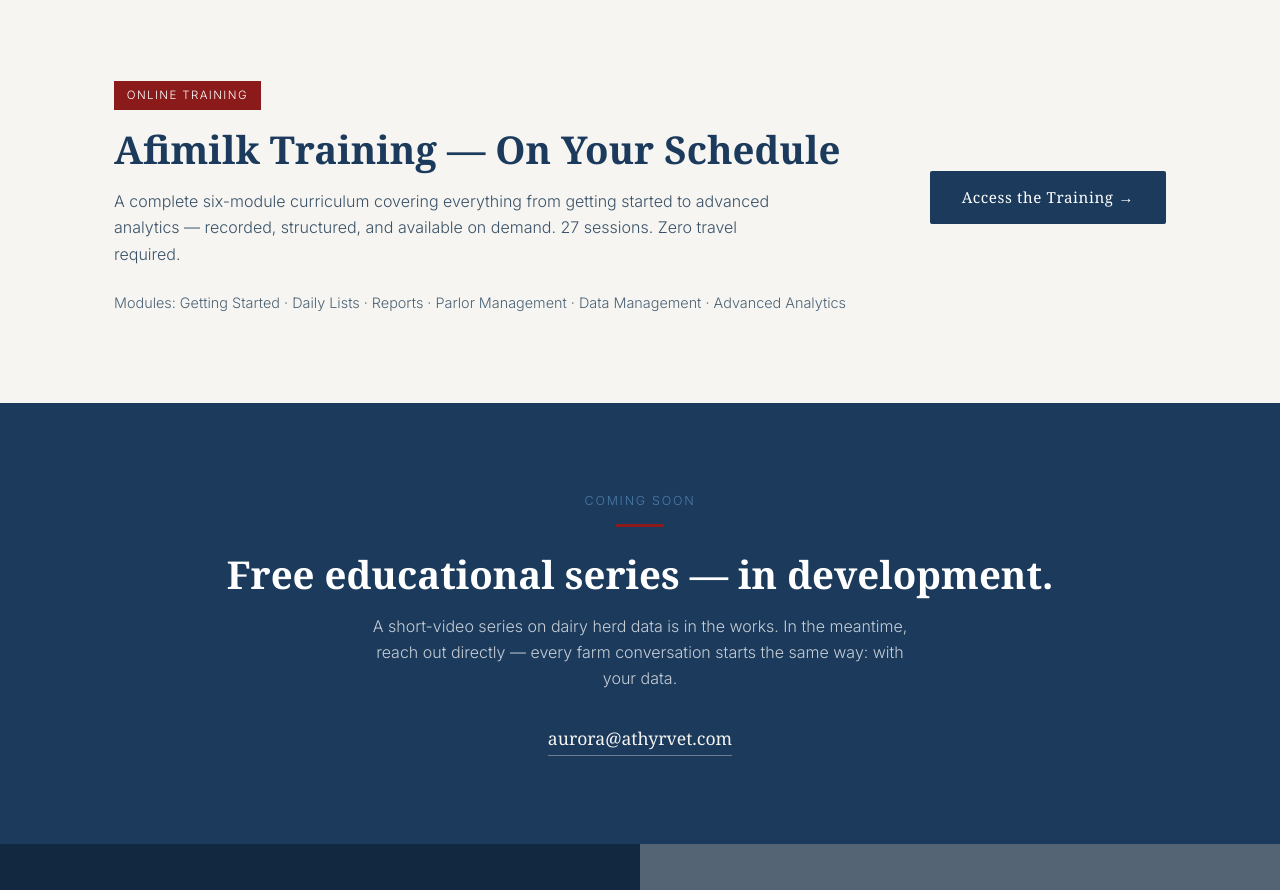
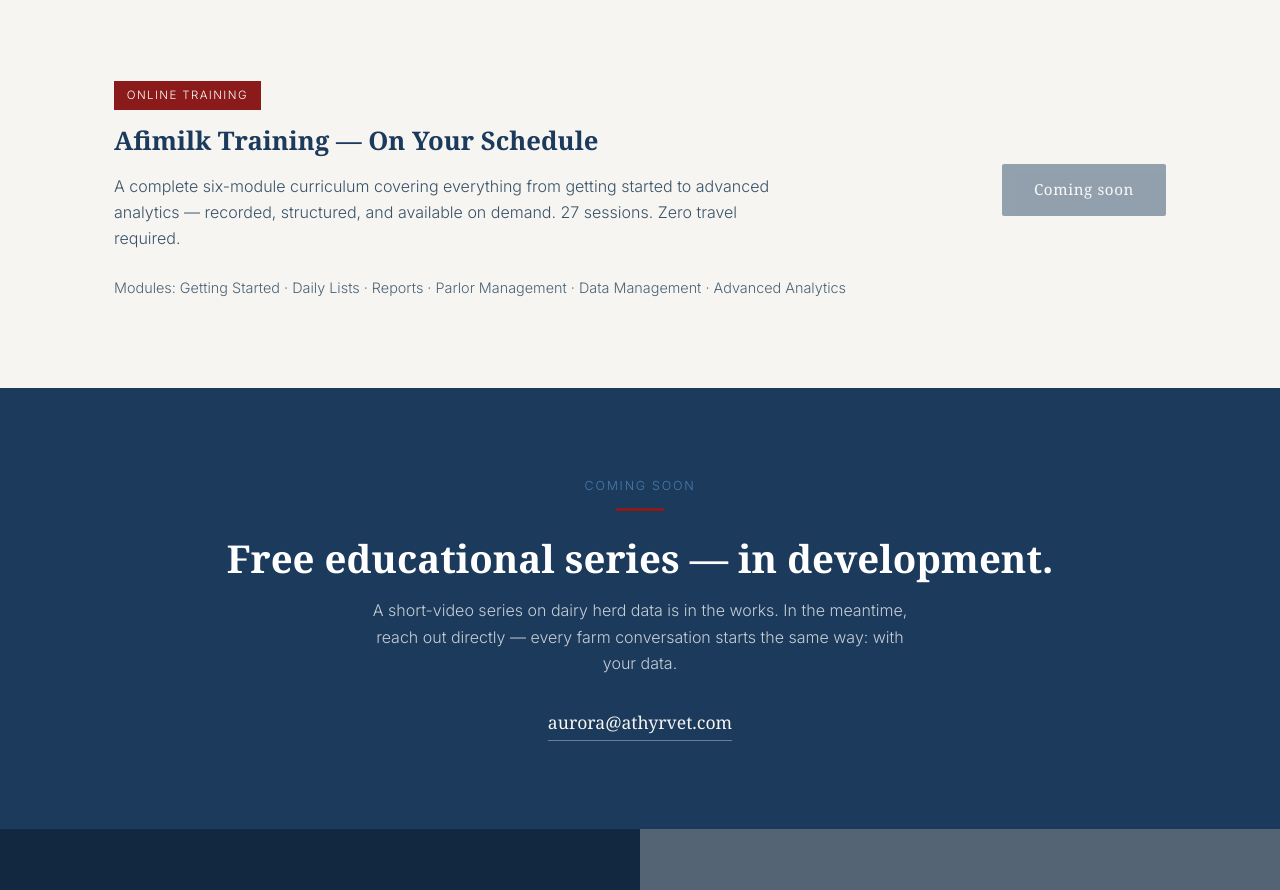
Before and after one commit to athyrvet/athyrvet-dairy, a plain HTML site: page index.html in a window 1280 px wide. Shown: the part 3640-4530 px from the top of the page. Drawn offline with Linux system fonts and the light colour scheme; a web font is replaced by a local one.

Commit message:
Round 5-6: coming soon button + mastermind title fix

```diff
--- a/index.html
+++ b/index.html
@@ -536,7 +536,7 @@
       <div class="mastermind-inner">
         <div>
           <span class="mastermind-tag">Online Training</span>
-          <h2 class="section-title">Afimilk Training &mdash; On Your Schedule</h2>
+          <h2 class="section-title" style="font-size: clamp(1.2rem, 2vw, 1.65rem);">Afimilk Training &mdash; On Your Schedule</h2>
           <p class="section-body" style="margin-bottom: 1.5rem;">
             A complete six-module curriculum covering everything from getting started to advanced analytics &mdash; recorded, structured, and available on demand. 27 sessions. Zero travel required.
           </p>
@@ -545,7 +545,7 @@
           </p>
         </div>
         <div style="flex-shrink: 0;">
-          <a href="https://mastermind.com" target="_blank" rel="noopener" class="btn btn--navy">Access the Training &rarr;</a>
+          <span class="btn btn--navy" style="opacity:.45; cursor:default; pointer-events:none;">Coming soon</span>
         </div>
       </div>
     </div>
```
